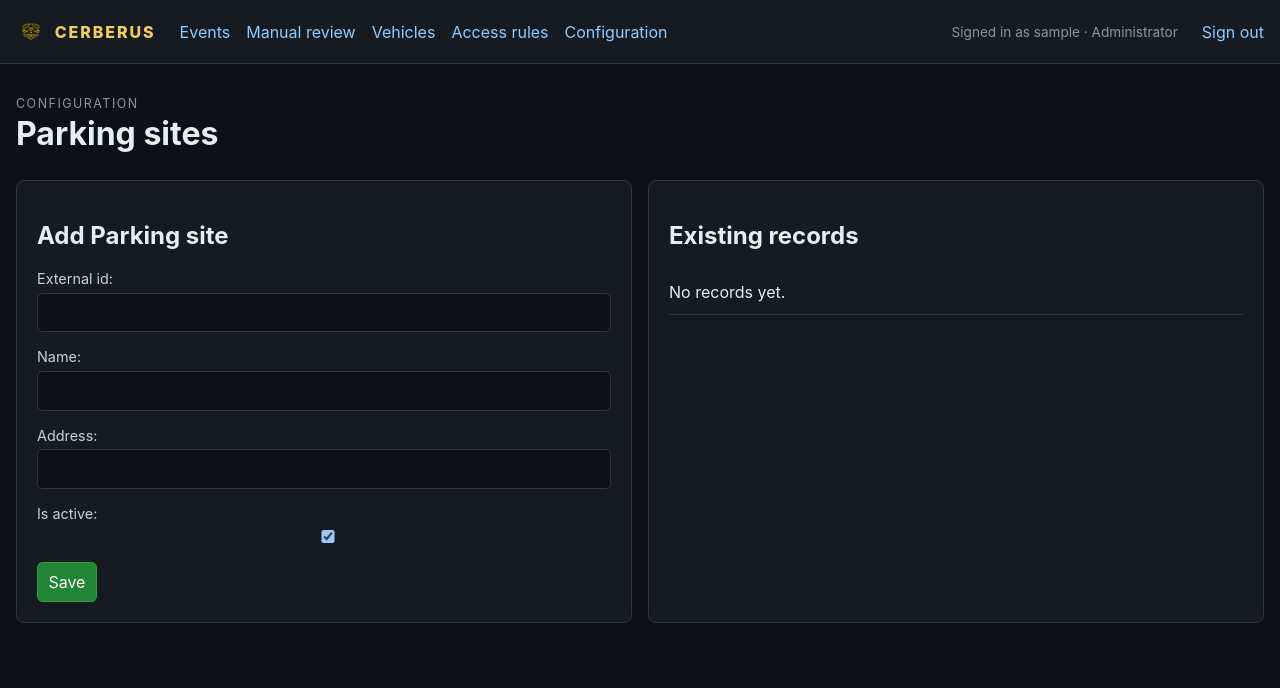
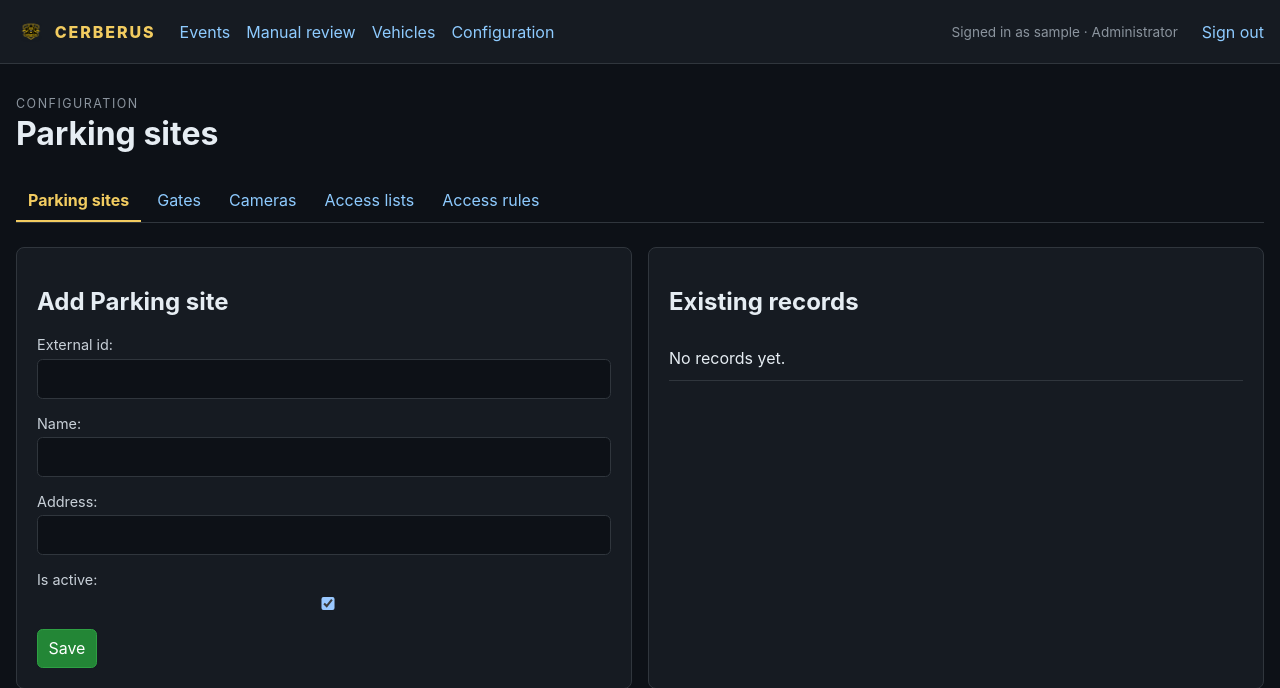
Before and after one commit to p95max/cerberus, a Django app: page /operator/manage/sites/ in a window 1280 px wide. Shown: the top 688 px of the page. Run offline with Django 5.2, Linux system fonts and the light colour scheme; the visitor is signed in with stand-in values (Sample User, id 1); data that the repository does not hold is empty; parts of the project's set-up code (start-up, migrations or seed data) failed here and were passed over; some libraries are stand-ins or nearby versions.

Commit message:
Add settings navigation tabs for improved resource management

```diff
--- a/backend/domain/static/domain/operator.css
+++ b/backend/domain/static/domain/operator.css
@@ -28,6 +28,9 @@ th { color: #8b949e; font-size: .8rem; text-transform: uppercase; }
 .deny { background: #742d35; color: #ffc1c7; }
 .manual_review { background: #624d14; color: #ffe58b; }
 .detail-grid, .management-grid { grid-template-columns: repeat(2, minmax(0, 1fr)); }
+.settings-tabs { border-bottom: 1px solid #30363d; display: flex; flex-wrap: wrap; gap: .25rem; margin: 0 0 1.5rem; }
+.settings-tabs a { border-bottom: 2px solid transparent; color: #8ecbff; padding: .6rem .75rem; text-decoration: none; }
+.settings-tabs a[aria-current="page"] { border-bottom-color: #f2cc60; color: #f2cc60; font-weight: 700; }
 .detail-grid > div, .management-grid > section, .login-card { background: #161b22; border: 1px solid #30363d; border-radius: .5rem; padding: 1.25rem; }
 .stacked-form p { display: grid; gap: .35rem; }
 .record-list, .audit-list { list-style: none; padding: 0; }
--- a/backend/domain/templates/domain/operator/base.html
+++ b/backend/domain/templates/domain/operator/base.html
@@ -17,7 +17,6 @@
           <a href="{% url 'manual-review-queue' %}">Manual review</a>
           {% if can_manage_configuration %}
             <a href="{% url 'manage-resource' 'vehicles' %}">Vehicles</a>
-            <a href="{% url 'manage-resource' 'access-rules' %}">Access rules</a>
             <a href="{% url 'manage-resource' 'sites' %}">Configuration</a>
           {% endif %}
         </nav>
--- a/backend/domain/templates/domain/operator/management.html
+++ b/backend/domain/templates/domain/operator/management.html
@@ -1,5 +1,12 @@
 {% extends "domain/operator/base.html" %}
 {% block content %}
   <div class="page-heading"><div><p class="eyebrow">Configuration</p><h1>{{ title }}</h1></div></div>
+  <nav class="settings-tabs" aria-label="Configuration sections">
+    <a href="{% url 'manage-resource' 'sites' %}" {% if resource == 'sites' %}aria-current="page"{% endif %}>Parking sites</a>
+    <a href="{% url 'manage-resource' 'gates' %}" {% if resource == 'gates' %}aria-current="page"{% endif %}>Gates</a>
+    <a href="{% url 'manage-resource' 'cameras' %}" {% if resource == 'cameras' %}aria-current="page"{% endif %}>Cameras</a>
+    <a href="{% url 'manage-resource' 'access-lists' %}" {% if resource == 'access-lists' %}aria-current="page"{% endif %}>Access lists</a>
+    <a href="{% url 'manage-resource' 'access-rules' %}" {% if resource == 'access-rules' %}aria-current="page"{% endif %}>Access rules</a>
+  </nav>
   <div class="management-grid"><section><h2>Add {{ title|slice:":-1" }}</h2><form method="post" class="stacked-form">{% csrf_token %}{{ form.as_p }}<button type="submit">Save</button></form></section><section><h2>Existing records</h2><ul class="record-list">{% for item in items %}<li><span>{{ item }}</span><a href="{% url 'update-resource' resource item.pk %}">Edit</a></li>{% empty %}<li>No records yet.</li>{% endfor %}</ul></section></div>
 {% endblock %}
```
